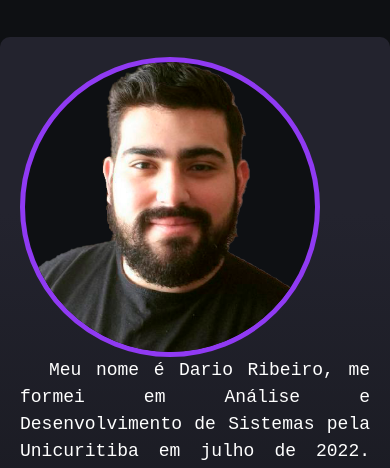
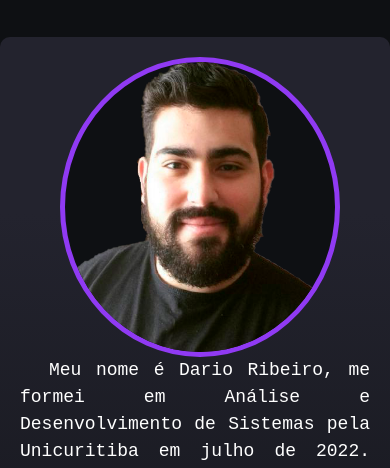
Before and after one commit to DarioRJunior/portfolio-2.0, a plain HTML site: page index.html in a window 390 px wide. Shown: the part 628-1096 px from the top of the page. Drawn offline with Linux system fonts and the light colour scheme.

Commit message:
centralizando foto

```diff
--- a/assets/css/style.css
+++ b/assets/css/style.css
@@ -560,6 +560,11 @@ nav {
         height: 100%;
     }
 
+     .foto-minha {
+        width: 80%;
+        margin-left: 40px;
+    }
+
     .sobre-conteudo {
         background: linear-gradient(to top, var(--bg), var(--second-bg)80%);
     }
```
